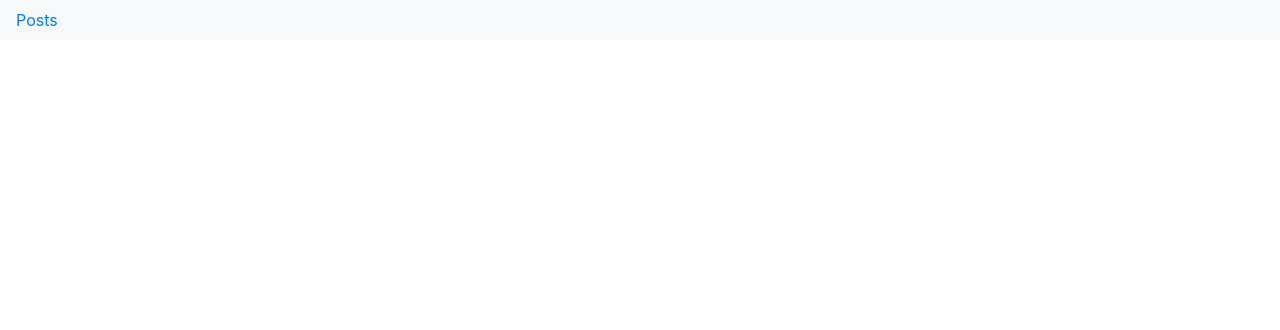
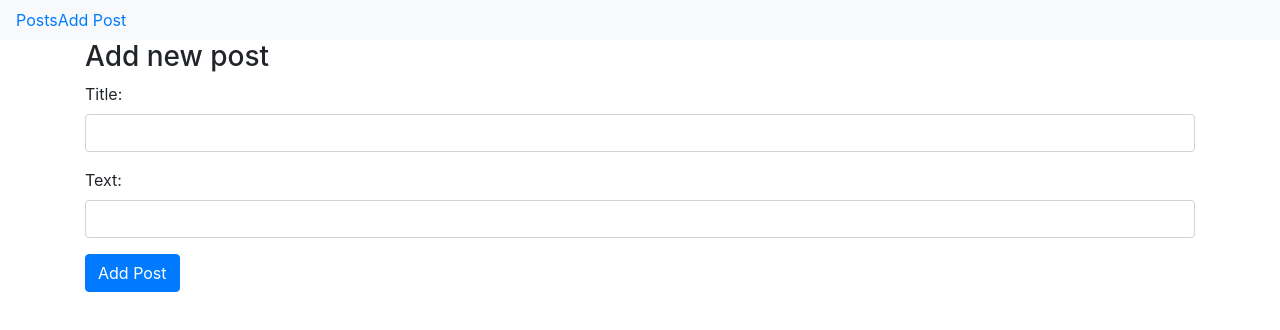
Before and after one commit to voxOO/blog-app-vue, a Vue app: page /add in a window 1280 px wide. Shown: the top 330 px of the page. Built offline with nearby package versions, Linux system fonts and the light colour scheme; the HTML template or start-up script is replaced by a standard one.

Commit message:
zad4 nezavrsen

```diff
--- a/src/App.vue
+++ b/src/App.vue
@@ -4,6 +4,10 @@
         <ul class="navbar-nav">
                 <li class="nav-item">
                     <router-link to="/posts">Posts</router-link>
+                </li>
+
+                <li>
+                    <router-link to="/add">Add Post</router-link>
                 </li>
         </ul>
         </nav>
--- /dev/null
+++ b/src/components/AddPost.vue
@@ -0,0 +1,48 @@
+<template>
+    <div class="container">
+        <h3>Add new post</h3>
+        <form action="">
+            <div class="form-group">
+                <label for="title">Title:</label>
+                <input type="text" id="title" class="form-control" v-model="newPost.title" required>
+            </div>
+            <div class="form-group">
+                 <label for="text">Text:</label>
+                <input type="text" id="text" class="form-control" v-model="newPost.text" required>
+            </div>
+            <div class="form-group">
+                <button class="btn btn-primary">Add Post</button>
+            </div>
+        </form>
+    </div>
+</template>
+
+<script>
+import { postService } from "../services/posts";
+
+
+export default {
+    data () {
+        return {
+            newPost: {
+                'title': '',
+                'text': '',
+            }
+        }
+    },
+    methods: {
+        submitPost () {
+            postService.submitPost(this.newPost)
+            .then({ path: '/', redirect: '/posts'})
+            .catch(e=> {
+           this.errors.push(e)
+       })
+    }
+  }
+}
+
+</script>
+
+<style>
+
+</style>
--- a/src/router.js
+++ b/src/router.js
@@ -3,6 +3,7 @@ import VueRouter from 'vue-router'
 
 import AppPosts from './components/AppPosts'
 import SinglePost from './components/SinglePost'
+import AddPost from './components/AddPost'
 
 
 Vue.use(VueRouter);
@@ -10,7 +11,8 @@ Vue.use(VueRouter);
 const routes = [
     { path: '/', redirect: '/posts'},
     { path: '/posts', component: AppPosts},
-    { path: '/post/:id', component: SinglePost }
+    { path: '/post/:id', component: SinglePost },
+    { path: '/add', component: AddPost}
 ]
 
 export const router = new VueRouter({
--- a/src/services/posts.js
+++ b/src/services/posts.js
@@ -12,6 +12,10 @@ export default class PostService {
     getSinglePost (id) {
         return axios.get(`posts/${id}`);
     }
+
+    submitPost(newPost) {
+        return axios.post( '/posts' ,newPost)
+    }
 }
 
 export const postService= new PostService()
```
